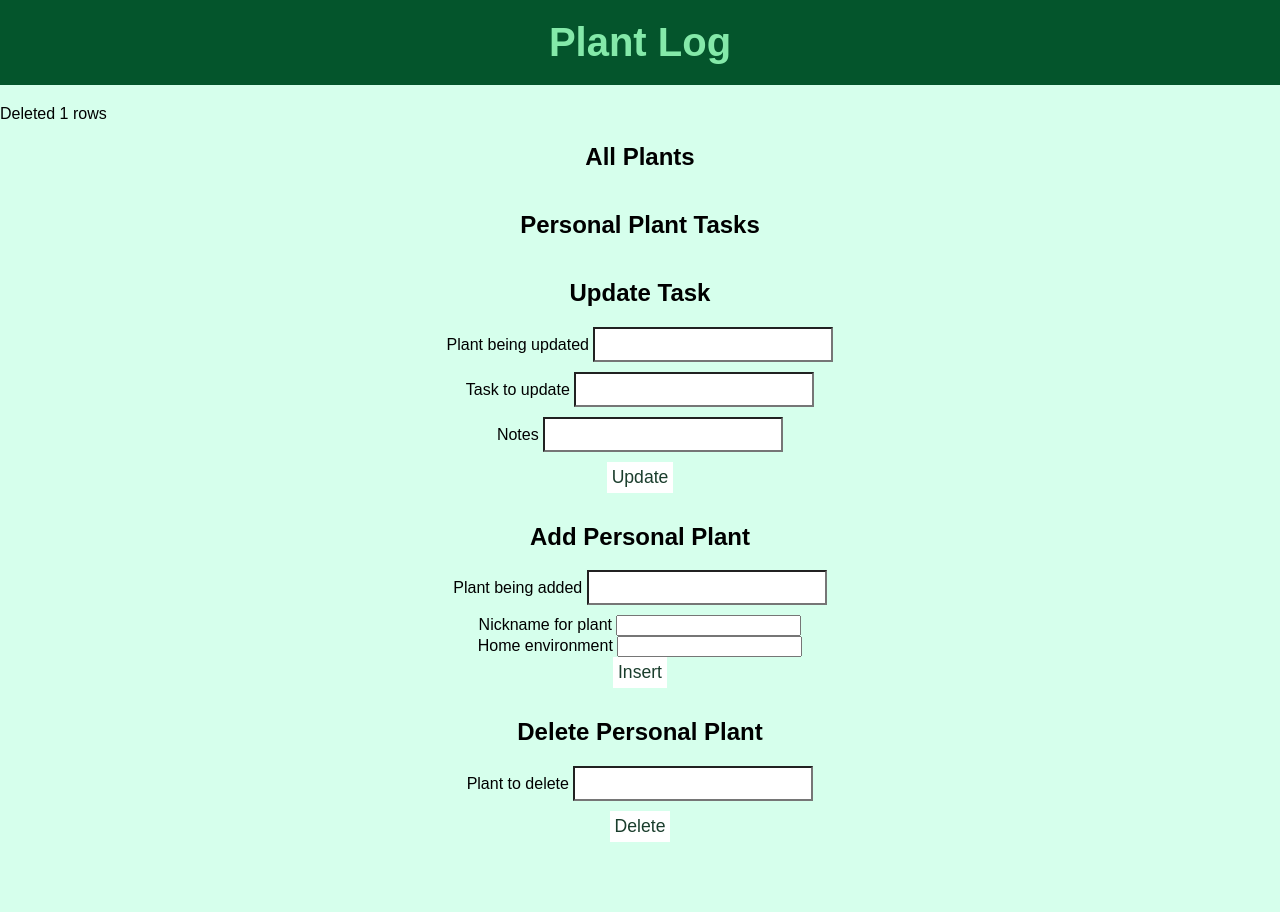
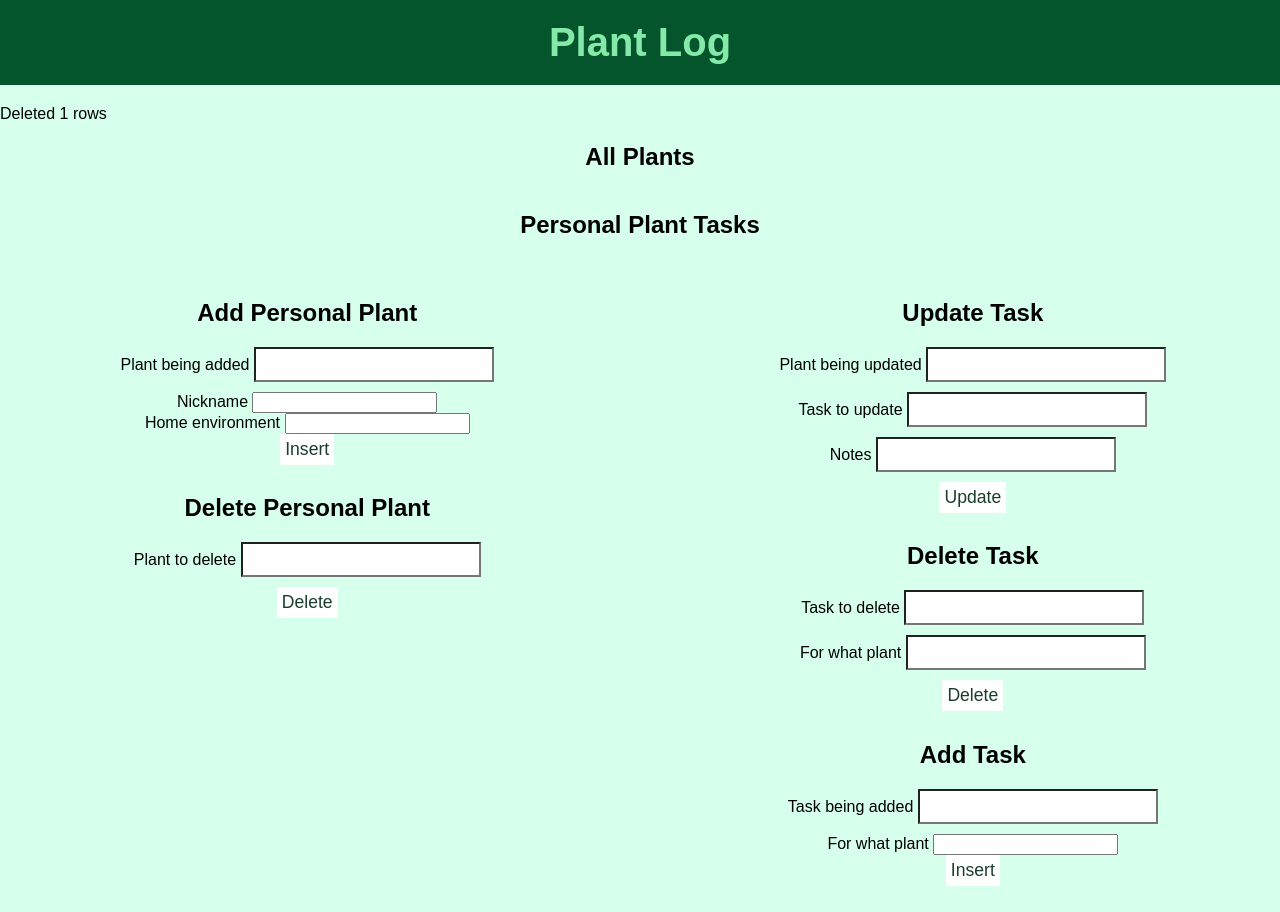
Before and after one commit to SniperD33/PlantPage, a PHP site: page /index.pdo.php in a window 1280 px wide. Before the commit the page ends 842 px from the top, so only its background shows below. Run offline with PHP 8.4, Linux system fonts and the light colour scheme; the visitor is signed in with stand-in values (Sample User, id 1); data that the repository does not hold is empty.

Commit message:
Update index.pdo.php

```diff
--- a/index.pdo.php
+++ b/index.pdo.php
@@ -39,8 +39,11 @@ if (isset($_POST["update"])
 
 // INSERT
 //to add a new PersonalPlant -->
-if (isset($_POST["insert"])
-    && !empty($_POST["insert_data1"])
+if (isset($_POST["insert"])) {
+    $db = get_pdo_connection(); //1.get connection save into var
+    $query = false;
+
+    if (!empty($_POST["insert_data1"])  //to add a new plant
     && !empty($_POST["insert_data2"])
     && !empty($_POST["insert_data3"])) {
     $dataToInsert1 = htmlspecialchars($_POST["insert_data1"]);
@@ -48,12 +51,23 @@ if (isset($_POST["insert"])
     $dataToInsert3 = htmlspecialchars($_POST["insert_data3"]);
     echo "inserting $dataToInsert2 ...";
 
-    $db = get_pdo_connection(); //1.get connection save into var
     $query = $db->prepare("CALL AddPersonalPlant(?, ?, ?, ?)");   //2.prepare statement
     $query->bindParam(1, $email1, PDO::PARAM_STR);    //3. bind parameter
     $query->bindParam(2, $dataToInsert1, PDO::PARAM_STR);
     $query->bindParam(3, $dataToInsert2, PDO::PARAM_STR);
-    $query->bindParam(4, $dataToInsert3, PDO::PARAM_STR);
+    $query->bindParam(4, $dataToInsert3, PDO::PARAM_STR);   }
+    else if (!empty($_POST["insert_data_task1"])
+    && !empty($_POST["insert_data_task2"]))   {         //to add a task
+        $dataToInsert1 = htmlspecialchars($_POST["insert_data_task1"]);
+        $dataToInsert2 = htmlspecialchars($_POST["insert_data_task2"]);
+        echo "inserting $dataToInsert2 ...";
+
+        $query = $db->prepare("CALL AddPPTask(?, ?, ?)");   //2.prepare statement
+        $query->bindParam(1, $email1, PDO::PARAM_STR);    //3. bind parameter
+        $query->bindParam(2, $dataToInsert1, PDO::PARAM_STR);
+        $query->bindParam(3, $dataToInsert2, PDO::PARAM_STR);
+
+    }
     if ($query->execute()) {    //4.execute
         header( "Location: " . $_SERVER['PHP_SELF']);//refreshes page so new data inserted shows
     }
@@ -64,18 +78,32 @@ if (isset($_POST["insert"])
 }
 
 
-// DELETE
+
+// DELETE PPlant or DELETE planttask
 if (isset($_POST["delete"])) {
 
     echo "deleting...<br>";
 
     $db = get_pdo_connection();
     $query = false;
-    if (!empty($_POST["delete_data"])) {
-        echo "deleting by data...";
-        $query = $db->prepare("delete from PersonalPlant where Email = ? AND PPName = ?");
+    if (!empty($_POST["delete_data"])) {    //delete plant
+        echo "deleting plant...";
+        $query = $db->prepare("delete from PersonalPlant where Email = ? AND PPName = ? ");
         $query->bindParam(1, $email1, PDO::PARAM_STR);
         $query->bindParam(2, $_POST["delete_data"], PDO::PARAM_STR);
+    }
+    else if (!empty($_POST["delete_data1"]) && !empty($_POST["delete_data2"])) {
+        echo "deleting task...";    //delete task
+        $query = $db->prepare("DELETE FROM Performs
+        WHERE PerformID IN (
+          SELECT P.PerformID
+          FROM Performs as P
+          JOIN Task as T ON P.TaskID = T.TaskID
+          JOIN PersonalPlant as PP ON P.PPID = PP.PPID
+          WHERE PP.Email = ? AND T.TName = ? AND PP.PPName = ?);");
+        $query->bindParam(1, $email1, PDO::PARAM_STR);
+        $query->bindParam(2, $_POST["delete_data1"], PDO::PARAM_STR);
+        $query->bindParam(3, $_POST["delete_data2"], PDO::PARAM_STR);
     }
     if ($query) {
         if ($query->execute()) {
@@ -94,6 +122,7 @@ if (isset($_POST["delete"])) {
 }
 
 
+
 // select * from AccountHolder
 function get_user_info($email) {
     $db = get_pdo_connection();
@@ -105,6 +134,8 @@ function get_user_info($email) {
     return $results;
 }
 $user = get_user_info($_SESSION["email"]);
+
+
 
 //show all personal plants
 function get_personal_plants($email) {
@@ -170,6 +201,62 @@ echo makeTable($pplants);
 echo makeTable($pplanttask);
 ?>
 
+<!-- --------------->
+
+<div class="container">
+<div class="left">
+
+
+<!--to add a new PersonalPlant -->
+<div style="text-align:center;">
+<h2>Add Personal Plant</h2>
+</div>
+<?php
+$insert_form = new PhpFormBuilder();
+$insert_form->set_att("method", "POST");
+
+
+$insert_form->add_input("Plant being added", array(
+    "type" => "text"
+), "insert_data1");
+
+$insert_form->add_input("Nickname", array(
+    "type" => "data"
+), "insert_data2");
+
+$insert_form->add_input("Home environment", array(
+    "type" => "data"
+), "insert_data3");
+
+$insert_form->add_input("Insert", array(
+    "type" => "submit",
+    "value" => "Insert"
+), "insert");
+$insert_form->build_form();
+?>
+
+<!-- delete personal plant -->
+<div style="text-align:center;">
+<h2>Delete Personal Plant</h2>
+</div>
+
+<?php
+$delete_form = new PhpFormBuilder();
+$delete_form->set_att("method", "POST");
+$delete_form->add_input("Plant to delete", array(
+    "type" => "text"
+), "delete_data");
+$delete_form->add_input("Delete", array(
+    "type" => "submit",
+    "value" => "Delete"
+), "delete");
+$delete_form->build_form();
+?>
+</div>
+
+
+<div class="right">
+
 <!--update task-->
 <div style ="text-align:center;">
 <h2>Update Task</h2>
@@ -199,26 +286,46 @@ $update_form->build_form();
 ?>
 
 
-<!--to add a new PersonalPlant -->
+<!-- delete task -->
 <div style="text-align:center;">
-<h2>Add Personal Plant</h2>
+<h2>Delete Task</h2>
+</div>
+
+<?php
+$delete_form2 = new PhpFormBuilder();
+$delete_form2->set_att("method", "POST");
+$delete_form2->add_input("Task to delete", array(
+    "type" => "text"
+), "delete_data1");
+
+$delete_form2->add_input("For what plant", array(
+    "type" => "text"
+), "delete_data2");
+
+$delete_form2->add_input("Delete", array(
+    "type" => "submit",
+    "value" => "Delete"
+), "delete");
+$delete_form2->build_form();
+?>
+
+
+<!--to add a new task -->
+<div style="text-align:center;">
+<h2>Add Task</h2>
 </div>
 <?php
 $insert_form = new PhpFormBuilder();
 $insert_form->set_att("method", "POST");
 
 
-$insert_form->add_input("Plant being added", array(
+$insert_form->add_input("Task being added", array(
     "type" => "text"
-), "insert_data1");
+), "insert_data_task1");
 
-$insert_form->add_input("Nickname for plant", array(
+$insert_form->add_input("For what plant", array(
     "type" => "data"
-), "insert_data2");
-
-$insert_form->add_input("Home environment", array(
-    "type" => "data"
-), "insert_data3");
+), "insert_data_task2");
 
 $insert_form->add_input("Insert", array(
     "type" => "submit",
@@ -228,19 +335,6 @@ $insert_form->build_form();
 ?>
 
 
-<div style="text-align:center;">
-<h2>Delete Personal Plant</h2>
 </div>
 
-<?php
-$delete_form = new PhpFormBuilder();
-$delete_form->set_att("method", "POST");
-$delete_form->add_input("Plant to delete", array(
-    "type" => "text"
-), "delete_data");
-$delete_form->add_input("Delete", array(
-    "type" => "submit",
-    "value" => "Delete"
-), "delete");
-$delete_form->build_form();
-?>
+</div>
```
